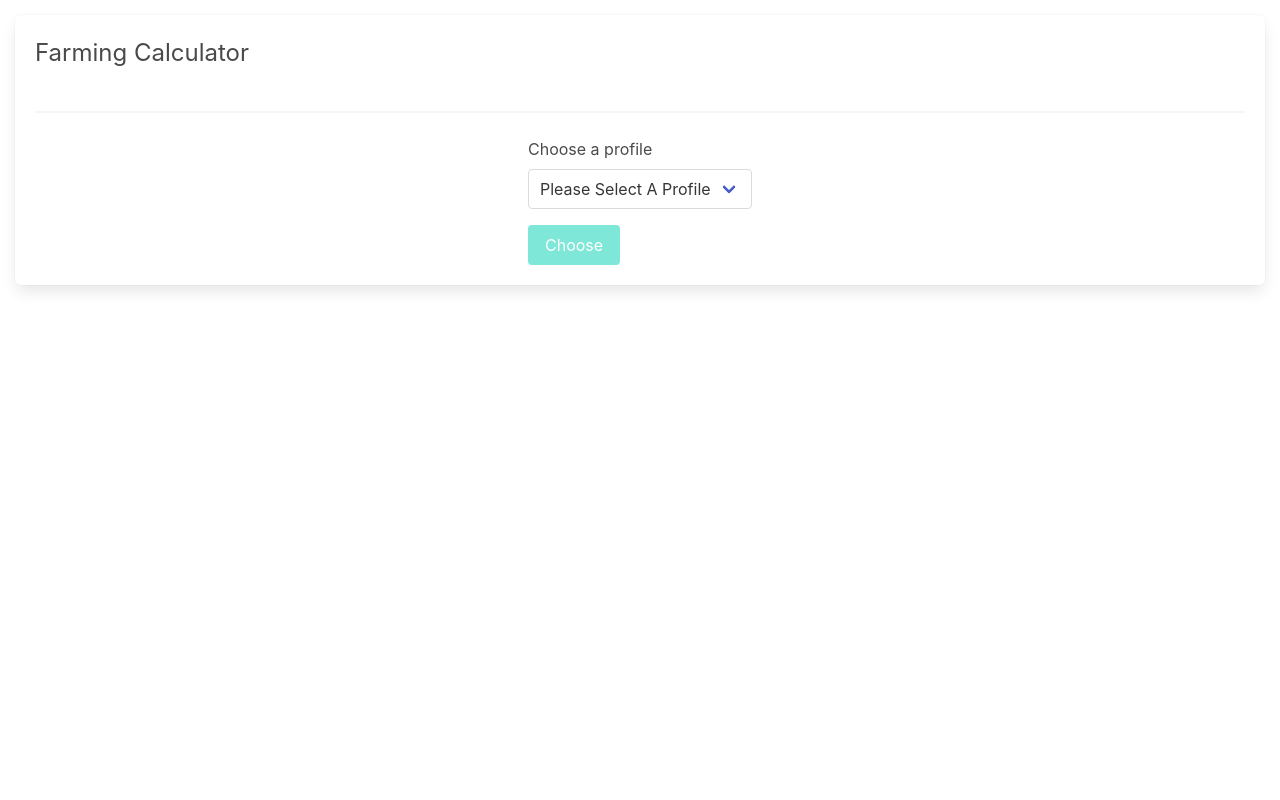
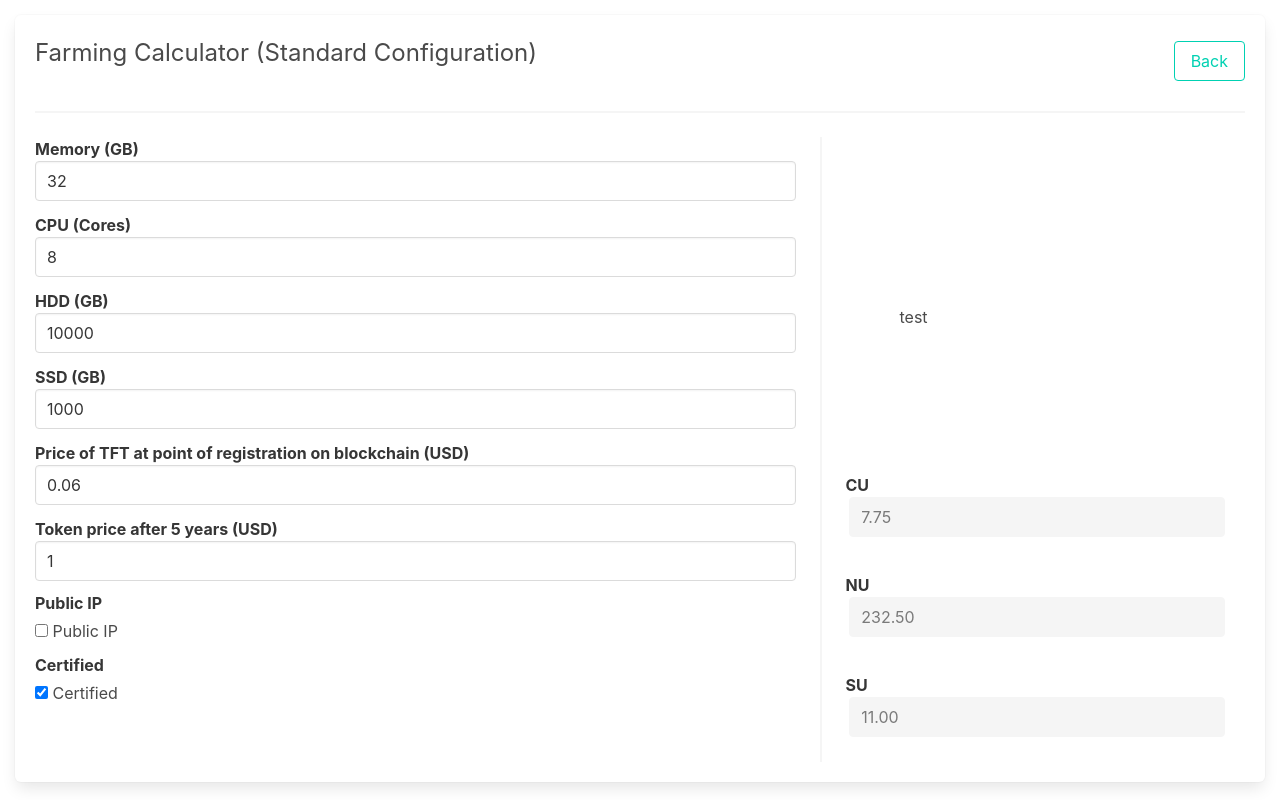
Before and after one commit to threefoldtecharchive/grid_weblets, a Svelte app: page / in a window 1280 px wide. Built offline with nearby package versions, Linux system fonts and the light colour scheme.

Commit message:
Fixed calculation issue

```diff
--- a/src/elements/FarmingCalculator/FarmingCalculator.wc.svelte
+++ b/src/elements/FarmingCalculator/FarmingCalculator.wc.svelte
@@ -5,11 +5,11 @@
 
   const profiles = [
     new FarmingProfile(),
-    new FarmingProfile("Custom", 32, 8, 10000, 1000, 0.06, 1, 16, 10, 0.2), // prettier-ignore
-    new FarmingProfile("Standard", 32, 8, 10000, 1000, 0.06, 1, 16, 10, 0.2), // prettier-ignore
+    new FarmingProfile("Custom", 32, 8, 10000, 1000, 0.06, 1), // prettier-ignore
+    new FarmingProfile("Standard", 32, 8, 10000, 1000, 0.06, 1), // prettier-ignore
   ];
-  let profileChoosing: boolean = true;
-  let activeProfile: FarmingProfile = null;
+  let profileChoosing: boolean = false;
+  let activeProfile: FarmingProfile = profiles[2];
 
   function onSelectProfile(e: Event) {
     const idx = e.target["selectedIndex"] - 1;
@@ -22,11 +22,10 @@
     { label: "CPU (Cores)", symbol: "cpu" },
     { label: "HDD (GB)", symbol: "hdd" },
     { label: "SSD (GB)", symbol: "ssd" },
-    { label: "Price of TFT at point of registration on blockchain", symbol: "price" },
-    { label: "Token price after 5 years", symbol: "priceAfter5Years" },
-    { label: "Reward Per CU", symbol: "rewardPerCu" },
-    { label: "Reward Per SU", symbol: "rewardPerSu" },
-    { label: "Reward Per NU", symbol: "rewardPerNu" },
+    { label: "Price of TFT at point of registration on blockchain (USD)", symbol: "price" },
+    { label: "Token price after 5 years (USD)", symbol: "priceAfter5Years" },
+    { label: "Public IP", symbol: "publicIp", type: "checkbox" },
+    { label: "Certified", symbol: "certified", type: "checkbox" },
   ];
 
   // prettier-ignore
@@ -35,12 +34,16 @@
     { label: "NU", symbol: "nu" },
     { label: "SU", symbol: "su" },
     { label: "Average Token Price", symbol: "averageTokenPrice" },
-    { label: "Reward Per CU (x0.15)", symbol: "rewardPerCuValue" },
-    { label: "Reward Per SU (x0.15)", symbol: "rewardPerSuValue" },
-    { label: "Reward Per NU (x0.15)", symbol: "rewardPerNuValue" },
+    { label: "Reward Per CU", symbol: "rewardPerCu" },
+    { label: "Reward Per SU", symbol: "rewardPerSu" },
+    { label: "Reward Per NU", symbol: "rewardPerNu" },
     { label: "TFT Reward Per CU", symbol: "tftRewardPerCu" },
     { label: "TFT Reward Per SU", symbol: "tftRewardPerSu" },
     { label: "TFT Reward Per NU", symbol: "tftRewardPerNu" },
+    { label: "CU Farming Reward In TFT", symbol: "cuFarmingRewardInTft" },
+    { label: "SU Farming Reward In TFT", symbol: "suFarmingRewardInTft" },
+    { label: "NU Farming Reward In TFT", symbol: "nuFarmingRewardInTft" },
+    { label: "Total Farming Reward In TFT", symbol: "totalFarmingRewardInTft" },
   ];
 </script>
 
@@ -99,6 +102,16 @@
           {#each inputFields as field (field.symbol)}
             <div class="field">
               <div class="control">
+                {#if field.type === "checkbox"}
+                  <label class="checkbox">
+                    <p class="label">{field.label}</p>
+                    <input
+                      type="checkbox"
+                      bind:checked={activeProfile[field.symbol]}
+                    />
+                    {field.label}
+                  </label>
+                {:else}
                   <label class="label">
                     <p>{field.label}</p>
                     <input
@@ -107,11 +120,26 @@
                       bind:value={activeProfile[field.symbol]}
                     />
                   </label>
+                {/if}
               </div>
             </div>
           {/each}
         </div>
         <div class="farming-content--right" style="white-space: pre;">
+          <div>
+            <br />
+            <br />
+            <br />
+            <br />
+            <br />
+
+            test
+
+            <br />
+            <br />
+            <br />
+            <br />
+          </div>
           {#each outputFields as field (field.symbol)}
             <div class="field">
               <div class="control">
@@ -121,7 +149,7 @@
                     disabled
                     class="input"
                     type="number"
-                    bind:value={activeProfile[field.symbol]}
+                    value={activeProfile[field.symbol].toFixed(2)}
                   />
                 </label>
               </div>
--- a/src/types/FarmingProfile.ts
+++ b/src/types/FarmingProfile.ts
@@ -1,17 +1,14 @@
-const REWARD_RATIO = 0.15;
-
 export default class FarmingProfile {
   public constructor(
     public name: string = "Empty",
-    public memory: number = 0 /* GB */,
-    public cpu: number = 0 /* Cores */,
-    public hdd: number = 0 /* GB */,
-    public ssd: number = 0 /* GB */,
-    public price: number = 0 /* USD */,
-    public priceAfter5Years: number = 0 /* USD */,
-    public rewardPerCu: number = 0 /* USD */,
-    public rewardPerSu: number = 0 /* USD */,
-    public rewardPerNu: number = 0 /* USD */
+    public memory: number = 0,
+    public cpu: number = 0,
+    public hdd: number = 0,
+    public ssd: number = 0,
+    public price: number = 0,
+    public priceAfter5Years: number = 0,
+    public certified: boolean = true,
+    public publicIp: boolean = false
   ) {}
 
   public get cu(): number {
@@ -39,30 +36,55 @@ export default class FarmingProfile {
     return (price + priceAfter5Years) / 2;
   }
 
-  public get rewardPerCuValue(): number {
-    return this.rewardPerCu * REWARD_RATIO;
+  public get rewardPerCu(): number {
+    return 2.4;
   }
 
-  public get rewardPerSuValue(): number {
-    return this.rewardPerSu * REWARD_RATIO;
+  public get rewardPerSu(): number {
+    return 1.5;
   }
 
-  public get rewardPerNuValue(): number {
-    return this.rewardPerNu * REWARD_RATIO;
+  public get rewardPerNu(): number {
+    return 0.03;
+  }
+
+  private get tftRewardPer(): number {
+    return (this.certified ? 1 : 0) * 0.25 + 1;
   }
 
   public get tftRewardPerCu(): number {
-    const { rewardPerCuValue, price } = this;
-    return (rewardPerCuValue / price) * 1.25;
+    const { rewardPerCu, price, tftRewardPer } = this;
+    return (rewardPerCu / price) * tftRewardPer;
   }
 
   public get tftRewardPerSu(): number {
-    const { rewardPerSuValue, price } = this;
-    return (rewardPerSuValue / price) * 1.25;
+    const { rewardPerSu, price, tftRewardPer } = this;
+    return (rewardPerSu / price) * tftRewardPer;
   }
 
   public get tftRewardPerNu(): number {
-    const { rewardPerNuValue, price } = this;
-    return rewardPerNuValue / price;
+    const { rewardPerNu, price } = this;
+    return rewardPerNu / price;
+  }
+
+  public get cuFarmingRewardInTft(): number {
+    const { cu, tftRewardPerCu } = this;
+    return tftRewardPerCu * cu;
+  }
+
+  public get suFarmingRewardInTft(): number {
+    const { su, tftRewardPerSu } = this;
+    return tftRewardPerSu * su;
+  }
+
+  public get nuFarmingRewardInTft(): number {
+    const { nu, tftRewardPerNu, publicIp } = this;
+    return publicIp ? tftRewardPerNu * nu : 0;
+  }
+
+  public get totalFarmingRewardInTft(): number {
+    const { cuFarmingRewardInTft, suFarmingRewardInTft, nuFarmingRewardInTft } =
+      this;
+    return cuFarmingRewardInTft + suFarmingRewardInTft + nuFarmingRewardInTft;
   }
 }
```
Lines whose indentation alone changed are shown as unchanged.
